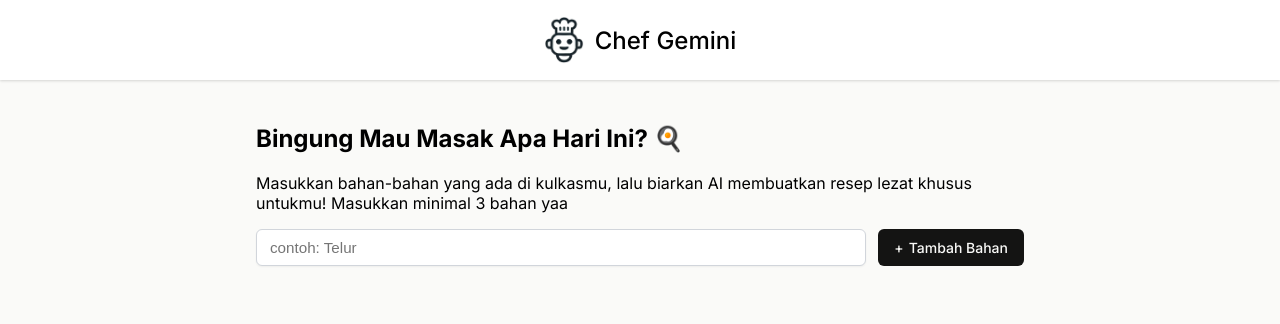
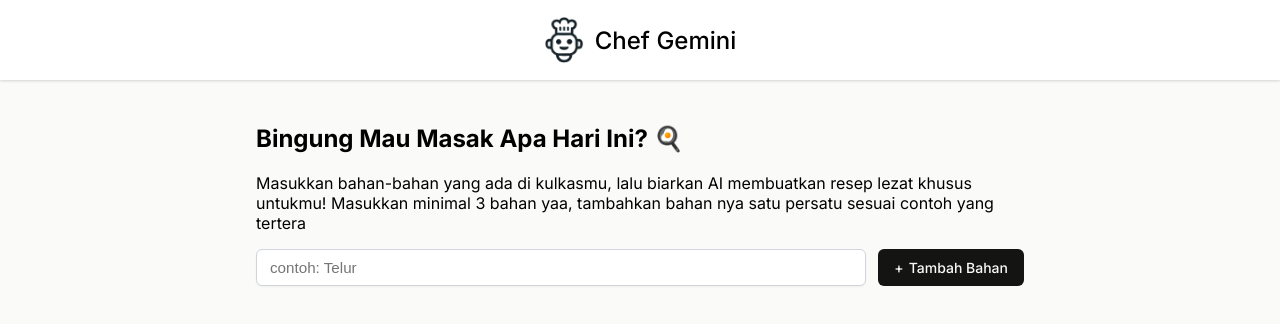
Before and after one commit to Shroii-san/chef-gemini, a React (Vite) app: page / in a window 1280 px wide. Shown: the top 324 px of the page. Built offline with nearby package versions, Linux system fonts and the light colour scheme.

Commit message:
fix user guide

```diff
--- a/src/components/Main.jsx
+++ b/src/components/Main.jsx
@@ -56,7 +56,8 @@ export default function Main() {
           <h2>Bingung Mau Masak Apa Hari Ini? 🍳</h2>
           <p>
             Masukkan bahan-bahan yang ada di kulkasmu, lalu biarkan AI
-            membuatkan resep lezat khusus untukmu! Masukkan minimal 3 bahan yaa
+            membuatkan resep lezat khusus untukmu! Masukkan minimal 3 bahan yaa,
+            tambahkan bahan nya satu persatu sesuai contoh yang tertera
           </p>
         </section>
       )}
```
